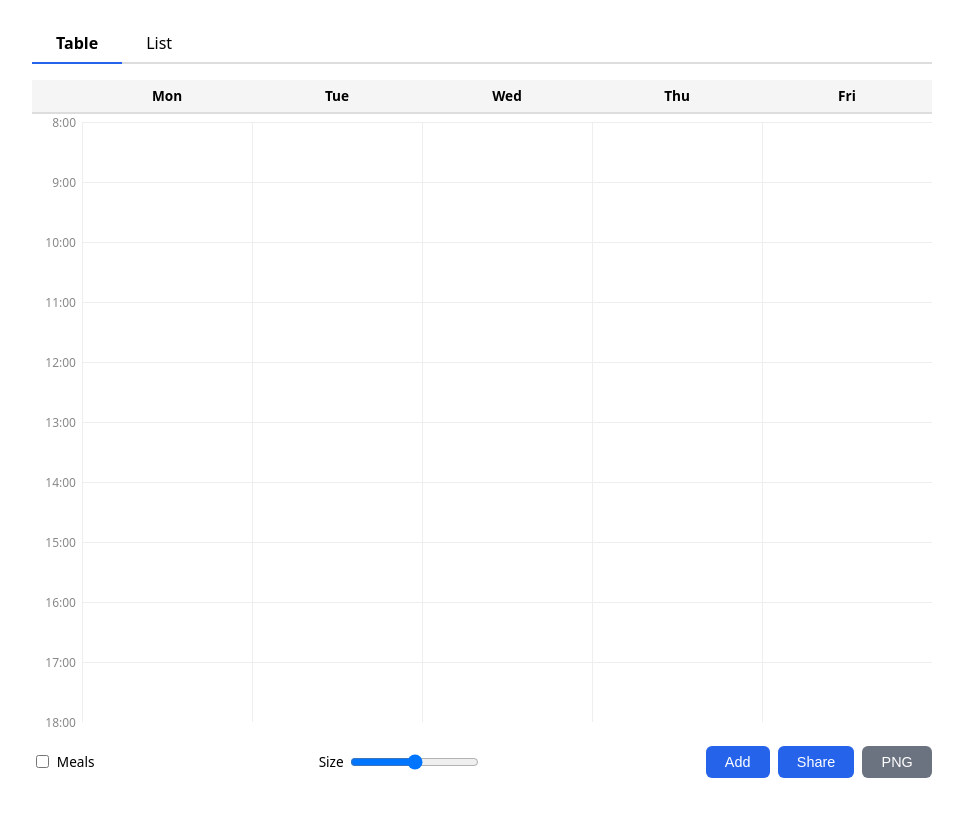
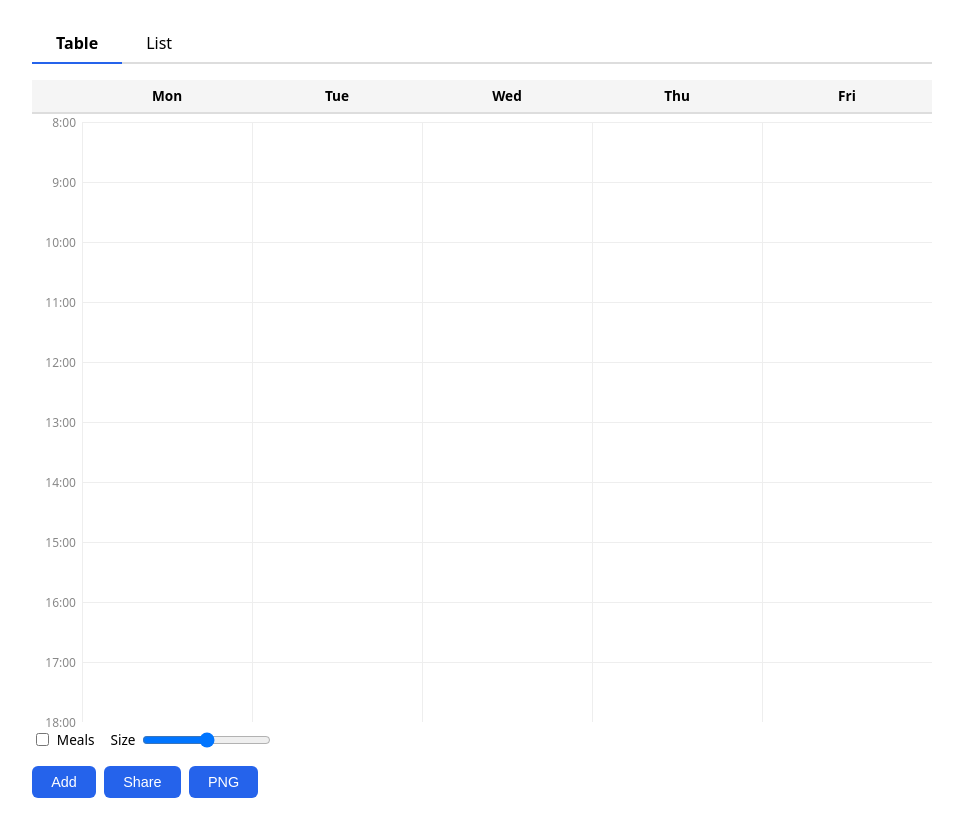
Before and after one commit to jon-tj/stguide, a plain HTML site: page timetable/index.html in a window 1280 px wide. Shown: the whole page, without its empty margins (158-1121 px from the left). Drawn offline with nearby package versions, Linux system fonts and the light colour scheme.

Commit message:
remove button styles

```diff
--- a/timetable/index.html
+++ b/timetable/index.html
@@ -37,19 +37,21 @@
               <div class="timeline-day" data-day="5"></div>
             </div>
           </div>
+          <div class="table-controls">
+            <label class="checkbox-label"><input type="checkbox" id="chk-meals"> Meals</label>
+            <label class="checkbox-label">Size
+              <input type="range" id="size-slider" min="0" max="2" step="1" value="1">
+            </label>
+          </div>
         </section>
         <section class="tab-content" data-tab="list">
           <ul id="course-list"></ul>
         </section>
       </section>
       <section class="course-controls">
-        <label class="checkbox-label"><input type="checkbox" id="chk-meals"> Meals</label>
-        <label class="checkbox-label">Size
-          <input type="range" id="size-slider" min="0" max="2" step="1" value="1">
-        </label>
         <button id="btn-add">Add</button>
         <button id="btn-share">Share</button>
-        <button id="btn-download" class="secondary">PNG</button>
+        <button id="btn-download">PNG</button>
       </section>
     </main>
 
--- a/timetable/styles.css
+++ b/timetable/styles.css
@@ -153,6 +153,12 @@ main {
 }
 
 /* Controls */
+.table-controls {
+    display: flex;
+    gap: 1rem;
+    align-items: center;
+    margin-bottom: 0.5rem;
+}
 .course-controls {
     margin-top: 1rem;
     display: flex;
@@ -164,7 +170,6 @@ main {
     display: flex;
     align-items: center;
     gap: 0.3rem;
-    margin-right: auto;
     cursor: pointer;
     user-select: none;
 }
@@ -251,3 +256,9 @@ button.danger:hover { background: #b91c1c; }
     margin: 0.5rem 0;
     font-size: 0.9rem;
 }
+
+/* Mobile */
+@media (max-width: 600px) {
+    body { margin: 0; }
+    main { padding: 0.5rem; }
+}
```
